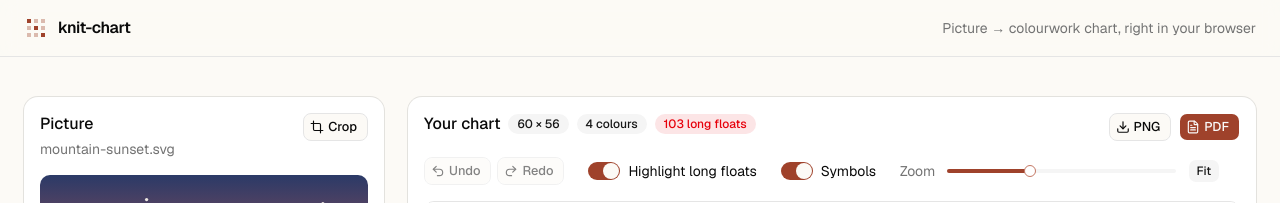
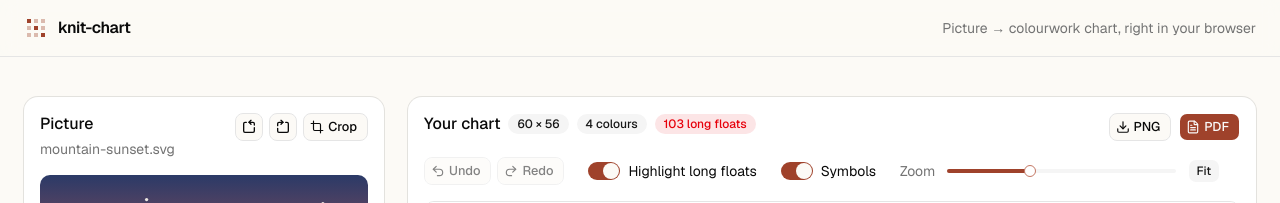
Before and after one commit to SiobhanCoady/knit-chart, a Next.js app: page / in a window 1280 px wide. Both pictures are taken after a click on the button "Try the sample picture". Shown: the top 203 px of the page. Built offline with nearby package versions, Linux system fonts and the light colour scheme.

Commit message:
Add rotate buttons

```diff
--- a/src/components/knit-chart-app.tsx
+++ b/src/components/knit-chart-app.tsx
@@ -2,7 +2,19 @@
 
 import { useCallback, useEffect, useEffectEvent, useMemo, useRef, useState } from "react";
 import { toast } from "sonner";
-import { Crop, Download, FileText, Loader2, Redo2, RotateCcw, Scissors, Undo2, X } from "lucide-react";
+import {
+  Crop,
+  Download,
+  FileText,
+  Loader2,
+  Redo2,
+  RotateCcw,
+  RotateCcwSquare,
+  RotateCwSquare,
+  Scissors,
+  Undo2,
+  X,
+} from "lucide-react";
 import {
   buildChart,
   type Chart,
@@ -13,6 +25,7 @@ import {
   recolourCells,
 } from "@/lib/chart";
 import { exportPdf, exportPng } from "@/lib/export";
+import { addRotation, type Rotation, rotateCrop, rotatedImageUrl } from "@/lib/rotate";
 import { Button } from "@/components/ui/button";
 import { Card, CardAction, CardContent, CardDescription, CardHeader, CardTitle } from "@/components/ui/card";
 import { Input } from "@/components/ui/input";
@@ -91,10 +104,19 @@ export function KnitChartApp() {
   const [originalChart, setOriginalChart] = useState<Chart | null>(null);
   const [history, setHistory] = useState<{ past: Chart[]; future: Chart[] }>({ past: [], future: [] });
   const [panelTab, setPanelTab] = useState("key");
+  const [rotation, setRotation] = useState<Rotation>(0);
+  const [rotating, setRotating] = useState(false);
   const urlRef = useRef<string | null>(null);
+  const rotatedUrlRef = useRef<string | null>(null);
+  const originalRef = useRef<LoadedImage | null>(null);
 
   const update = <K extends keyof ChartSettings>(key: K, value: ChartSettings[K]) =>
     setSettings((s) => ({ ...s, [key]: value }));
+
+  const setRotatedUrl = (url: string | null) => {
+    if (rotatedUrlRef.current) URL.revokeObjectURL(rotatedUrlRef.current);
+    rotatedUrlRef.current = url;
+  };
 
   const acceptImage = useCallback(async (url: string, name: string, revoke: boolean) => {
     setLoadingImage(true);
@@ -103,7 +125,10 @@ export function KnitChartApp() {
       const el = await loadImage(url);
       if (urlRef.current) URL.revokeObjectURL(urlRef.current);
       urlRef.current = revoke ? url : null;
-      setImage({ el, url, name });
+      setRotatedUrl(null);
+      originalRef.current = { el, url, name };
+      setImage(originalRef.current);
+      setRotation(0);
       setSettings((s) => ({ ...s, crop: null }));
       setCropping(false);
     } catch (e) {
@@ -113,6 +138,31 @@ export function KnitChartApp() {
       setLoadingImage(false);
     }
   }, []);
+
+  const rotate = async (delta: 90 | -90) => {
+    const original = originalRef.current;
+    if (!original || rotating) return;
+    const next = addRotation(rotation, delta);
+    setRotating(true);
+    try {
+      if (next === 0) {
+        setRotatedUrl(null);
+        setImage(original);
+      } else {
+        const url = await rotatedImageUrl(original.el, next);
+        const el = await loadImage(url);
+        setRotatedUrl(url);
+        setImage({ el, url, name: original.name });
+      }
+      setRotation(next);
+      setSettings((s) => (s.crop ? { ...s, crop: rotateCrop(s.crop, delta) } : s));
+    } catch (e) {
+      console.error(e);
+      setError("We couldn't rotate this picture. Try again, or rotate it before uploading.");
+    } finally {
+      setRotating(false);
+    }
+  };
 
   const onFile = useCallback(
     (file: File) => {
@@ -157,6 +207,7 @@ export function KnitChartApp() {
 
   useEffect(() => () => {
     if (urlRef.current) URL.revokeObjectURL(urlRef.current);
+    if (rotatedUrlRef.current) URL.revokeObjectURL(rotatedUrlRef.current);
   }, []);
 
   const hasSelection = selectedCells.size > 0;
@@ -300,7 +351,27 @@ export function KnitChartApp() {
           <CardHeader>
             <CardTitle>Picture</CardTitle>
             <CardDescription className="truncate">{image.name}</CardDescription>
-            <CardAction>
+            <CardAction className="flex gap-1.5">
+              <Button
+                variant="outline"
+                size="icon-sm"
+                onClick={() => rotate(-90)}
+                disabled={rotating || cropping}
+                aria-label="Rotate picture left"
+                title="Rotate left"
+              >
+                <RotateCcwSquare />
+              </Button>
+              <Button
+                variant="outline"
+                size="icon-sm"
+                onClick={() => rotate(90)}
+                disabled={rotating || cropping}
+                aria-label="Rotate picture right"
+                title="Rotate right"
+              >
+                <RotateCwSquare />
+              </Button>
               <Button
                 variant={cropping ? "default" : "outline"}
                 size="sm"
--- /dev/null
+++ b/src/lib/rotate.ts
@@ -0,0 +1,36 @@
+import type { CropRect } from "./chart";
+
+export type Rotation = 0 | 90 | 180 | 270;
+
+/** Charts are at most a few hundred stitches across, so a larger rotated copy adds nothing but encoding time. */
+const MAX_ROTATED_SIDE = 2400;
+
+export function addRotation(rotation: Rotation, delta: 90 | -90): Rotation {
+  return (((rotation + delta) % 360) + 360) % 360 as Rotation;
+}
+
+/** Draw the image turned clockwise by `rotation` degrees and return a PNG object URL. */
+export function rotatedImageUrl(img: HTMLImageElement, rotation: Exclude<Rotation, 0>): Promise<string> {
+  const scale = Math.min(1, MAX_ROTATED_SIDE / Math.max(img.naturalWidth, img.naturalHeight));
+  const w = Math.max(1, Math.round(img.naturalWidth * scale));
+  const h = Math.max(1, Math.round(img.naturalHeight * scale));
+  const sideways = rotation !== 180;
+  const canvas = document.createElement("canvas");
+  canvas.width = sideways ? h : w;
+  canvas.height = sideways ? w : h;
+  const ctx = canvas.getContext("2d")!;
+  ctx.imageSmoothingQuality = "high";
+  ctx.translate(canvas.width / 2, canvas.height / 2);
+  ctx.rotate((rotation * Math.PI) / 180);
+  ctx.drawImage(img, -w / 2, -h / 2, w, h);
+  return new Promise((resolve, reject) =>
+    canvas.toBlob((blob) => (blob ? resolve(URL.createObjectURL(blob)) : reject(new Error("Rotation failed."))), "image/png"),
+  );
+}
+
+/** Move a crop rectangle so it covers the same part of the picture after a quarter turn. */
+export function rotateCrop(crop: CropRect, delta: 90 | -90): CropRect {
+  return delta === 90
+    ? { x: 1 - (crop.y + crop.h), y: crop.x, w: crop.h, h: crop.w }
+    : { x: crop.y, y: 1 - (crop.x + crop.w), w: crop.h, h: crop.w };
+}
```
